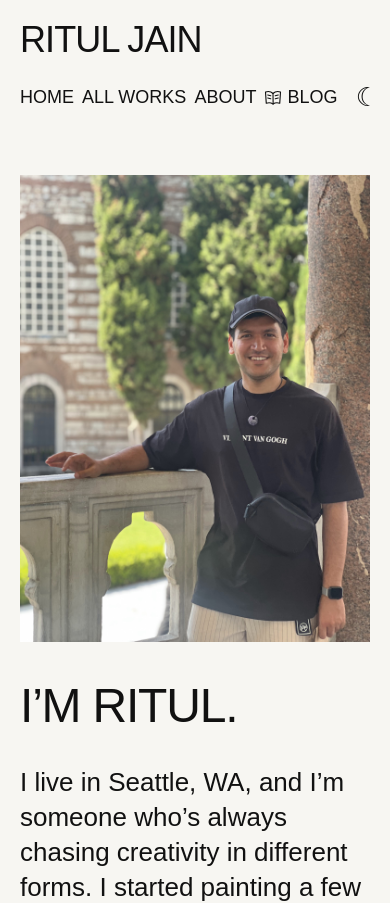
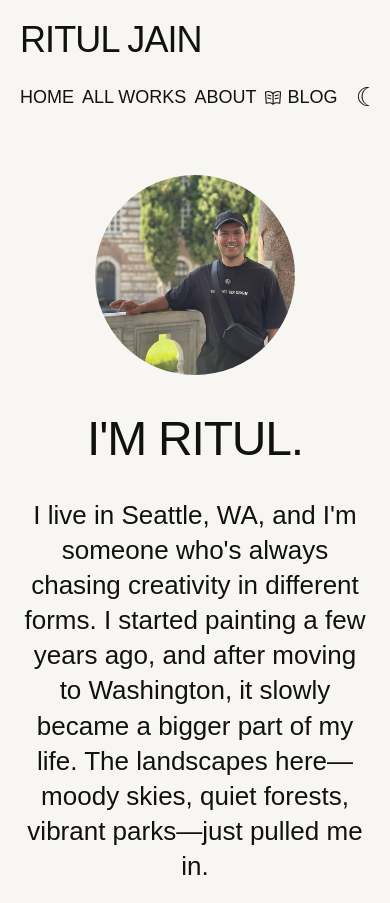
Before and after one commit to Lutir/art-portfolio, a Next.js app: page /about in a window 390 px wide. Shown: the top 903 px of the page. Built offline with nearby package versions, Linux system fonts and the light colour scheme; a web font is replaced by a local one.

Commit message:
Redesign about page with circular portrait layout

```diff
--- a/app/about/page.tsx
+++ b/app/about/page.tsx
@@ -10,18 +10,20 @@ export default function About() {
   return (
     <section className="about-page page-section">
       <div className="about-layout">
+        <div className="about-image">
           <Image
             src="/ritul-jain-about-me.jpg"
             alt="Ritul Jain"
             width={3024}
             height={4032}
-          sizes="(max-width: 767px) 100vw, 50vw"
+            sizes="(max-width: 767px) 200px, 350px"
             priority
           />
+        </div>
         <div className="about-copy">
-          <h1>I’M RITUL.</h1>
+          <h1>I&apos;M RITUL.</h1>
           <p>
-            I live in Seattle, WA, and I’m someone who’s always chasing
+            I live in Seattle, WA, and I&apos;m someone who&apos;s always chasing
             creativity in different forms. I started painting a few years ago,
             and after moving to Washington, it slowly became a bigger part of my
             life. The landscapes here—moody skies, quiet forests, vibrant
@@ -29,7 +31,7 @@ export default function About() {
           </p>
           <p>
             I like to travel a lot, and those little adventures often sneak
-            their way into what I paint. Sometimes it’s a mountain view,
+            their way into what I paint. Sometimes it&apos;s a mountain view,
             sometimes just a cat staring out the window while it rains.
           </p>
           <p>
--- a/app/globals.css
+++ b/app/globals.css
@@ -408,16 +408,26 @@ button {
 }
 .about-layout {
   display: grid;
-  grid-template-columns: 1fr 1fr;
-  gap: var(--grid-gap);
+  grid-template-columns: auto 1fr;
+  gap: 60px;
   align-items: start;
-  margin-top: 0;
+  max-width: 1200px;
+  margin: 0 auto;
 }
-.about-layout > img {
+.about-image {
+  width: 350px;
+  height: 350px;
+  border-radius: 50%;
+  overflow: hidden;
+  margin-top: 30px;
+}
+.about-image img {
   width: 100%;
+  height: 100%;
+  object-fit: cover;
 }
 .about-copy {
-  padding-top: 50px;
+  padding: 30px 0 0 0;
 }
 .about-copy h1 {
   font-family: var(--font-handwriting), var(--font-sans);
@@ -583,7 +593,19 @@ button {
   .about-layout {
     grid-template-columns: 1fr;
     gap: 40px;
+    justify-items: center;
+  }
+  .about-image {
+    width: 200px;
+    height: 200px;
     margin-top: 0;
+  }
+  .about-copy {
+    text-align: center;
+    padding: 0;
+  }
+  .about-links {
+    justify-content: center;
   }
   .about-copy h1 {
   font-family: var(--font-handwriting), var(--font-sans);
```
Lines whose indentation alone changed are shown as unchanged.
